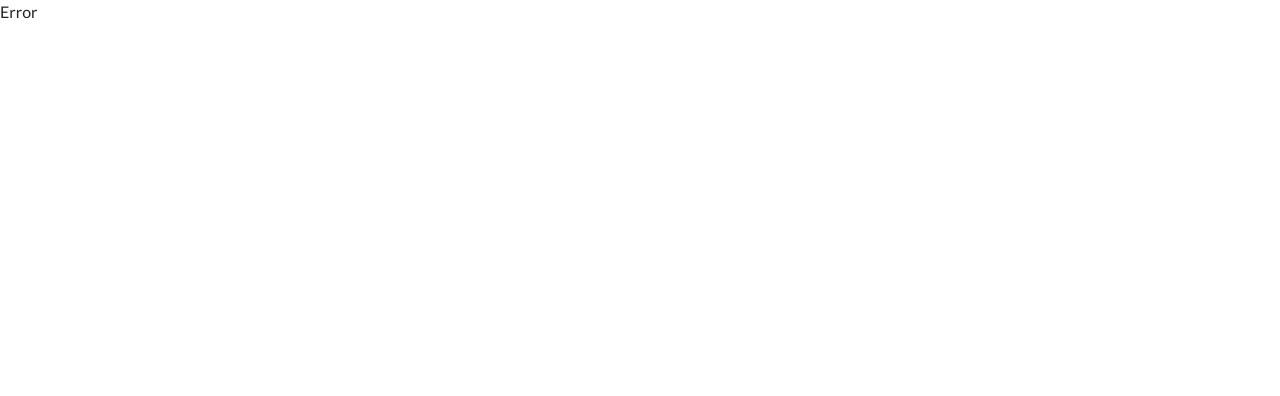
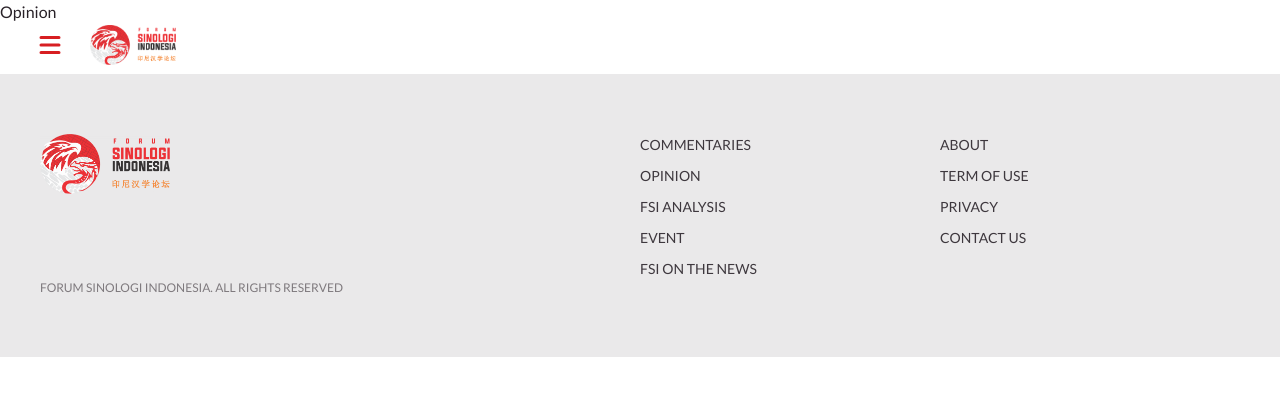
Before and after one commit to bimo-mure/sinoforum, a React (Vite) app: page /opinion in a window 1280 px wide. Before the commit this address had no page. Shown: the top 396 px of the page. Built offline with nearby package versions, Linux system fonts and the light colour scheme.

Commit message:
add features

```diff
--- a/src/AppLayout.jsx
+++ b/src/AppLayout.jsx
@@ -1,5 +1,7 @@
 import styled from "styled-components";
 import { Outlet } from "react-router-dom";
+import SidebarNavigation from "./components/ButtonNav/ButtonNav";
+import Footer from "./components/Footer/Footer";
 
 const Main = styled.main`
   background-color: var(--color-grey-0);
@@ -8,11 +10,11 @@ const Main = styled.main`
 
 function AppLayout() {
   return (
-    <div>
-      <Main>
-        <Outlet />
-      </Main>
-    </div>
+    <Main>
+      <SidebarNavigation />
+      <Outlet />
+      <Footer />
+    </Main>
   );
 }
 
--- a/src/components/RecentUpdates/Content/ContentPost.jsx
+++ b/src/components/RecentUpdates/Content/ContentPost.jsx
@@ -11,13 +11,13 @@ import {
   ImageWraper,
   Shadow,
 } from "./ContentPostStyles";
-import { getAllPost } from "../../../services/apiPosts";
+import { getRecentUpdates } from "../../../services/apiPosts";
 import PropTypes from "prop-types";
 
 function ContentPost() {
   const { isLoading, data: recentUpdate = [] } = useQuery({
     queryKey: ["recentUpdates"],
-    queryFn: getAllPost,
+    queryFn: getRecentUpdates,
   });
   console.log(recentUpdate);
 
@@ -30,7 +30,10 @@ function ContentPost() {
   return (
     <ContainerWraper>
       {recentUpdate.data.map((item, index) => (
-        <Container key={index}>
+        <Container
+          key={index}
+          to={`${item.attributes.categories.data[0].attributes.slug}/${item.attributes.slug}`}
+        >
           <ImageWraper>
             <Image
               src={
--- a/src/components/RecentUpdates/Content/ContentPostStyles.jsx
+++ b/src/components/RecentUpdates/Content/ContentPostStyles.jsx
@@ -106,6 +106,16 @@ export const ContentContainer = styled.div`
   }
 `;
 
+export const Excerpt = styled.p`
+  overflow: hidden;
+  color: var(--color-grey-400);
+  text-overflow: ellipsis;
+  display: -webkit-box;
+  -webkit-line-clamp: 3;
+  -webkit-box-orient: vertical;
+  margin: 0;
+`;
+
 export const Container = styled(Link)`
   display: flex;
   flex-direction: row;
@@ -113,7 +123,7 @@ export const Container = styled(Link)`
   height: 100%;
 
   &:hover,
-  &:hover ${PostTitle}, &:hover ${Author} {
+  &:hover ${PostTitle}, &:hover ${Author}, &:hover ${Excerpt} {
     color: var(--color-red-400);
   }
 
@@ -123,13 +133,3 @@ export const Container = styled(Link)`
     position: relative;
   }
 `;
-
-export const Excerpt = styled.p`
-  overflow: hidden;
-  color: var(--color-grey-400);
-  text-overflow: ellipsis;
-  display: -webkit-box;
-  -webkit-line-clamp: 3;
-  -webkit-box-orient: vertical;
-  margin: 0;
-`;
--- a/src/data/NavigationData.jsx
+++ b/src/data/NavigationData.jsx
@@ -5,15 +5,15 @@ export const SideBarMenu = [
     children: [
       {
         name: "Commentaries",
-        to: "/",
+        to: "/commentaries",
       },
       {
         name: "Opinion",
-        to: "/",
+        to: "/opinion",
       },
       {
         name: "FSI Analysis",
-        to: "/",
+        to: "/fsi-analysis",
       },
     ],
   },
@@ -23,11 +23,11 @@ export const SideBarMenu = [
     children: [
       {
         name: "Event",
-        to: "/",
+        to: "/event",
       },
       {
         name: "FSI on the News",
-        to: "/",
+        to: "/fsi-on-the-news",
       },
     ],
   },
@@ -46,23 +46,23 @@ export const SideBarMenu = [
 export const HomeMenu = [
   {
     name: "Commentaries",
-    to: "/",
+    to: "/commentaries",
   },
   {
     name: "Opinion",
-    to: "/",
+    to: "/opinion",
   },
   {
     name: "FSI Analysis",
-    to: "/",
+    to: "/fsi-analysis",
   },
   {
     name: "Event",
-    to: "/",
+    to: "/event",
   },
   {
     name: "FSI on the News",
-    to: "/",
+    to: "/fsi-on-the-news",
   },
 ];
 
--- /dev/null
+++ b/src/pages/Commentaries.jsx
@@ -0,0 +1,5 @@
+function Commentaries() {
+  return <div>Commentaries</div>;
+}
+
+export default Commentaries;
--- /dev/null
+++ b/src/pages/Event.jsx
@@ -0,0 +1,5 @@
+function Event() {
+  return <div>Event</div>;
+}
+
+export default Event;
--- /dev/null
+++ b/src/pages/FsiAnalysis.jsx
@@ -0,0 +1,5 @@
+function FsiAnalysis() {
+  return <div>Fsi Analysis</div>;
+}
+
+export default FsiAnalysis;
--- /dev/null
+++ b/src/pages/FsiOnTheNews.jsx
@@ -0,0 +1,5 @@
+function FsiOnTheNews() {
+  return <div>Fsi On The News</div>;
+}
+
+export default FsiOnTheNews;
--- a/src/pages/Home.jsx
+++ b/src/pages/Home.jsx
@@ -1,9 +1,8 @@
 import HeroSlider from "../components/Hero/HeroSlider";
-import SidebarNavigation from "../components/ButtonNav/ButtonNav";
+
 import HomeNav from "../components/HomeNav/HomeNav";
 import RecentUpdates from "../components/RecentUpdates/RecentUpdates";
 import GridPost from "../components/GridPost/GridPost";
-import Footer from "../components/Footer/Footer";
 
 const data = [
   {
@@ -46,7 +45,6 @@ const data = [
 function Home() {
   return (
     <div>
-      <SidebarNavigation />
       <HeroSlider data={data} />
       <HomeNav />
       <RecentUpdates data={data} />
@@ -54,7 +52,6 @@ function Home() {
       <GridPost data={data} title="Comentaries" />
       <GridPost data={data} title="FSI Analysis" />
       <GridPost data={data} title="FSI On The News" />
-      <Footer />
     </div>
   );
 }
--- /dev/null
+++ b/src/pages/Opinion.jsx
@@ -0,0 +1,5 @@
+function Opinion() {
+  return <div>Opinion</div>;
+}
+
+export default Opinion;
--- a/src/services/apiPosts.js
+++ b/src/services/apiPosts.js
@@ -14,6 +14,31 @@ export async function getAllPost() {
     return data;
   } catch (err) {
     console.log(err.message);
-    throw Error("Failed getting menu");
+    throw Error("Failed getting data");
   }
 }
+
+export async function getRecentUpdates() {
+  try {
+    const res = await fetch(
+      `${
+        import.meta.env.VITE_API_URL
+      }/posts?pagination[page]=1&pagination[pageSize]=3&sort[0]=createdAt:desc`,
+      {
+        method: "GET",
+        headers: {
+          "Content-Type": "application/json",
+          Authorization: `Bearer ${import.meta.env.VITE_BEARER_TOKEN}`,
+        },
+      }
+    );
+
+    if (!res.ok) throw Error();
+
+    const data = await res.json();
+    return data;
+  } catch (err) {
+    console.log(err.message);
+    throw Error("Failed getting data");
+  }
+}
```
Also changed, not shown: src/App.jsx (+29 -0 lines).
